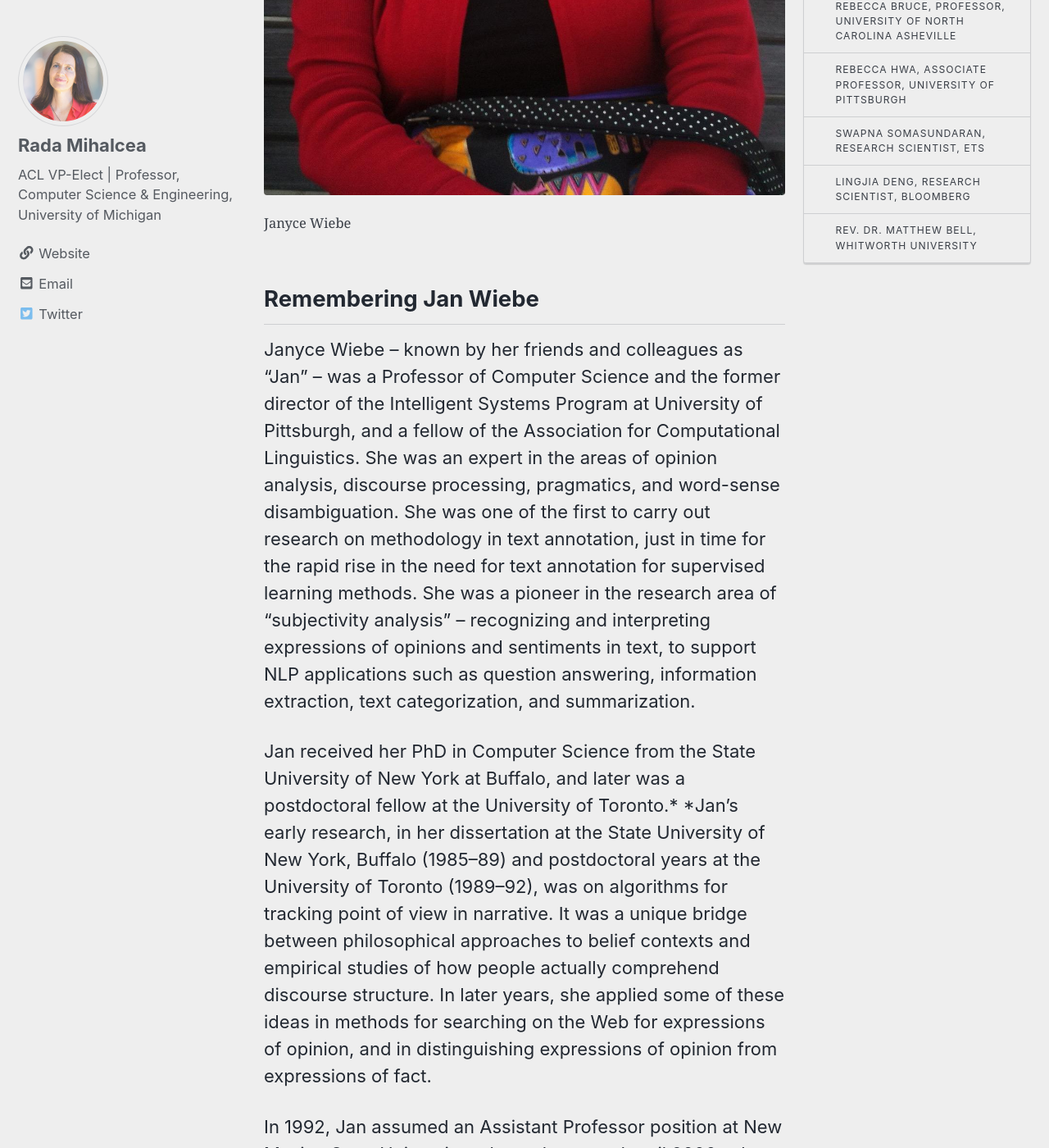
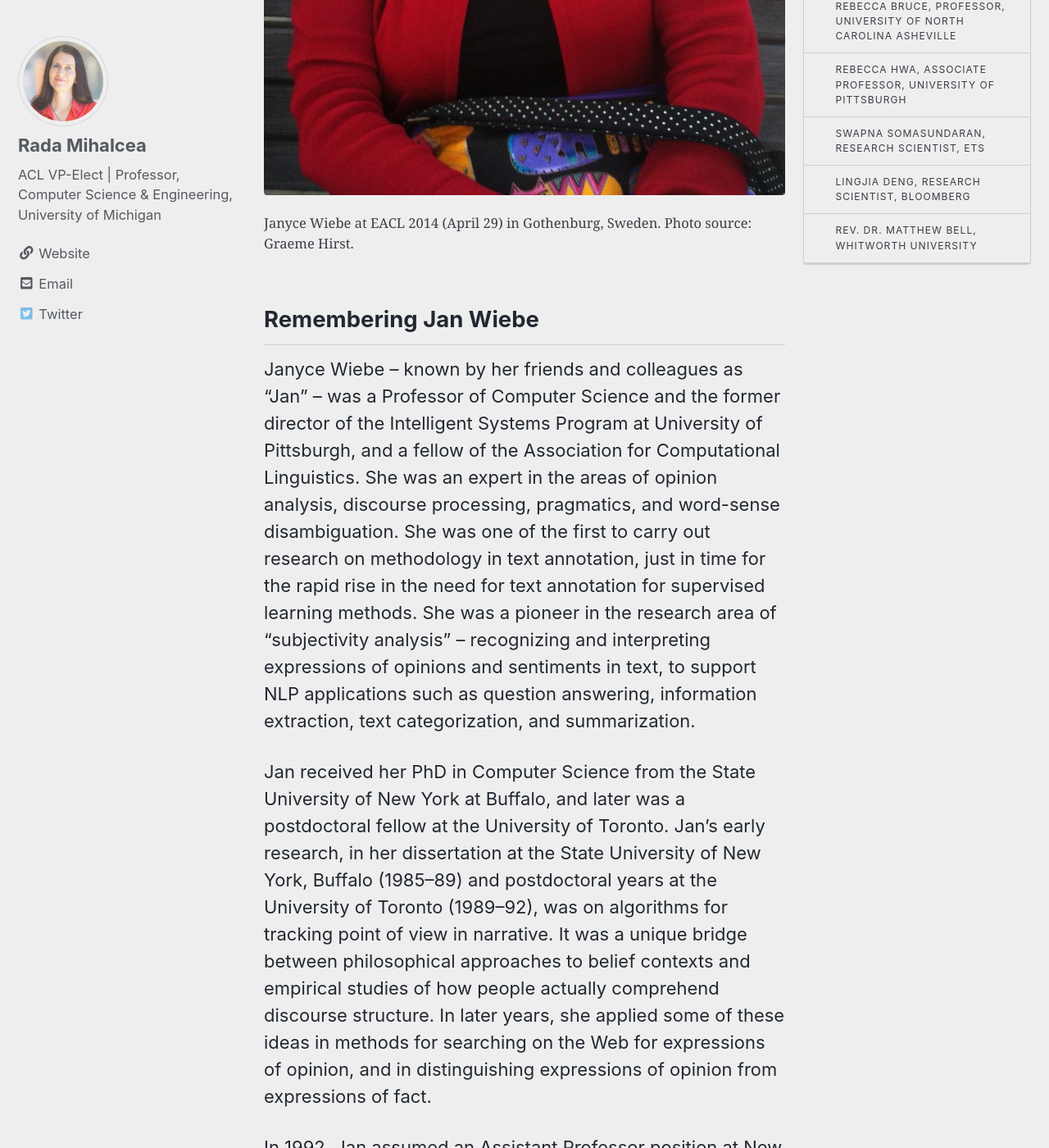
Before and after one commit to naacl-org/naacl-2021-website, a Jekyll site: the page built from _posts/2019-03-12-in-memory-of-jan-wiebe.md, in a window 1280 px wide and 1400 px high, scrolled down 840 px. Shown: the whole window at 82% size. Built offline with Jekyll 4.4.1, drawn with Linux system fonts in a browser that asks for light colours; nearby versions of some CDN libraries; comment, search, counter and statistics services are not loaded; some of the changed text lies outside the part shown.

Commit message:
Fix typos and add photo source & year.

```diff
--- a/_posts/2019-03-12-in-memory-of-jan-wiebe.md
+++ b/_posts/2019-03-12-in-memory-of-jan-wiebe.md
@@ -12,13 +12,13 @@ toc: true
 toc_label: "&nbsp;On this page"
 ---
 
-{% include figure image_path="/assets/images/janwiebe.jpg" alt="Jan Wiebe" caption="Janyce Wiebe" %}
+{% include figure image_path="/assets/images/janwiebe.jpg" alt="Jan Wiebe" caption="Janyce Wiebe at EACL 2014 (April 29) in Gothenburg, Sweden. Photo source: Graeme Hirst." %}
 
 ## Remembering Jan Wiebe
 
 Janyce Wiebe -- known by her friends and colleagues as "Jan" -- was a Professor of Computer Science and the former director of the Intelligent Systems Program at University of Pittsburgh, and a fellow of the Association for Computational Linguistics. She was an expert in the areas of opinion analysis, discourse processing, pragmatics, and word-sense disambiguation. She was one of the first to carry out research on methodology in text annotation, just in time for the rapid rise in the need for text annotation for supervised learning methods. She was a pioneer in the research area of “subjectivity analysis” – recognizing and interpreting expressions of opinions and sentiments in text, to support NLP applications such as question answering, information extraction, text categorization, and summarization.
 
-Jan received her PhD in Computer Science from the State University of New York at Buffalo, and later was a postdoctoral fellow at the University of Toronto.* *Jan’s early research, in her dissertation at the State University of New York, Buffalo (1985–89) and postdoctoral years at the University of Toronto (1989–92), was on algorithms for tracking point of view in narrative.  It was a unique bridge between philosophical approaches to belief contexts and empirical studies of how people actually comprehend discourse structure.  In later years, she applied some of these ideas in methods for searching on the Web for expressions of opinion, and in distinguishing expressions of opinion from expressions of fact.
+Jan received her PhD in Computer Science from the State University of New York at Buffalo, and later was a postdoctoral fellow at the University of Toronto. Jan’s early research, in her dissertation at the State University of New York, Buffalo (1985–89) and postdoctoral years at the University of Toronto (1989–92), was on algorithms for tracking point of view in narrative.  It was a unique bridge between philosophical approaches to belief contexts and empirical studies of how people actually comprehend discourse structure.  In later years, she applied some of these ideas in methods for searching on the Web for expressions of opinion, and in distinguishing expressions of opinion from expressions of fact.
 
 In 1992, Jan assumed an Assistant Professor position at New Mexico State University, where she stayed until 2000, when she moved to become an Associate Professor, and later Professor at the University of Pittsburgh. Shortly after joining Pitt, Jan received a secondary faculty appointment in the Intelligent Systems Program (ISP), an interdisciplinary PhD-granting program focused on applied Artificial Intelligence. Soon thereafter, Jan in addition took on a major ISP administrative and leadership role, serving as co-Director from 2002-2004, Director from 2004-2010, and co-Director from 2010-2016. The main goals of the ISP are to foster interdisciplinary and transdisciplinary AI research across a wide variety of domains in a manner that is informed by the problems within those domains and that contributes to their solution. It is based on the idea that solving difficult, important, real problems in specific fields of study (domains) is a key way to achieve fundamental advances in AI.  A number of Jan’s PhD students graduated from the ISP rather than from the CS department. Jan’s research in the domain of biomedical informatics was also done in collaboration with colleagues from the ISP.
 
@@ -28,7 +28,7 @@ Jan had a long and successful career, and was involved in many professional comm
 
 Jan had a deep and abiding interest in **subjective language**. Her research on *subjective language* and *sentiment* was at the origin of a large amount of work on sentiment analysis in natural language processing.  Back in 1999, she developed a probabilistic classifier to distinguish between subjective and objective sentences and created a manually annotated data set for the evaluation of this NLP task (which is still available on her web site!).  In the early 2000s, Jan collaborated with Ellen Riloff to explore the use of information extraction techniques to learn subjective language from text corpora. They developed bootstrapping methods to learn subjective nouns and to learn multi-word subjective expressions using lexico-syntactic patterns. The learned subjective nouns were ultimately included in the subjectivity lexicon that was released with the OpinionFinder system.  This research subsequently led to work on learning subjective and objective sentence classifiers using unannotated texts, as well as work showing that subjectivity classification can improve the precision of event extraction by filtering information found in subjective contexts. In another line of related work, they defined a subsumption hierarchy to capture the representational overlap and behavior of different types of subjectivity features and showed that feature selection using the hierarchy can improve opinion classification performance.
 
-Complementing her work on subjectivity classification was Jan’s interest in understanding how language expresses *private states* (such as opinions, beliefs, evaluations, attitudes, emotion) , and how we can automatically analyze language to determine private states.   She pioneered the study of what would come to be known as *fine-grained sentiment (or opinion) analysis* which tries to identify subjective expressions, their *source* (the opinion holder),  *target *(what the opinion is about) and attributes (for example, strength and polarity). As was her trademark, Jan developed her representational framework (with her students and collaborators) into a set of annotation guidelines, ultimately producing the widely used MPQA corpus, which had a tremendous impact on the field. The framework allowed for early study of quite complex linguistic structures including nested attributions in which the attitude of  person or entity X was expressed via a second entity Y.   Along the same lines, Jan (with her students and collaborators)  were among the first to develop a computational account of *stance* (a pro/con attitude toward a specific topic or claim) as well as to study *multilingual aspects of subjectivity.*
+Complementing her work on subjectivity classification was Jan’s interest in understanding how language expresses *private states* (such as opinions, beliefs, evaluations, attitudes, emotion) , and how we can automatically analyze language to determine private states.   She pioneered the study of what would come to be known as *fine-grained sentiment (or opinion) analysis* which tries to identify subjective expressions, their *source* (the opinion holder), *target* (what the opinion is about) and attributes (for example, strength and polarity). As was her trademark, Jan developed her representational framework (with her students and collaborators) into a set of annotation guidelines, ultimately producing the widely used MPQA corpus, which had a tremendous impact on the field. The framework allowed for early study of quite complex linguistic structures including nested attributions in which the attitude of  person or entity X was expressed via a second entity Y.   Along the same lines, Jan (with her students and collaborators)  were among the first to develop a computational account of *stance* (a pro/con attitude toward a specific topic or claim) as well as to study *multilingual aspects of subjectivity.*
 
 In her most recent work, Jan used a combination of lexical semantics and implicature analysis to go beyond sentiment that the text expresses explicitly (*High healthcare costs are bad*).  For example, in the sentence *The reform would lower skyrocketing healthcare costs*, a word-based sentiment system would discover negative sentiment because of *skyrocketing*.  Maybe a sentiment system can determine that the target of the negative sentiment is the health care costs.  But in addition, if we dislike something, then lowering it is good -- so we can infer positive sentiment towards the lowering event.  And finally, we like agents of events we like, in this case the reform.  So, even though we have a single sentiment word which is negative, we can infer two instances of positive sentiment as well!  These inferences are in fact implicatures, since they can be defeated.  Like other implicatures, they play an important role in natural language understanding.  Jan and her students proposed both a rule-based system, and an approach based on machine learning.  Jan felt passionately about this line of research, and many of her ideas remain to be discovered by the broader community.
 
```
